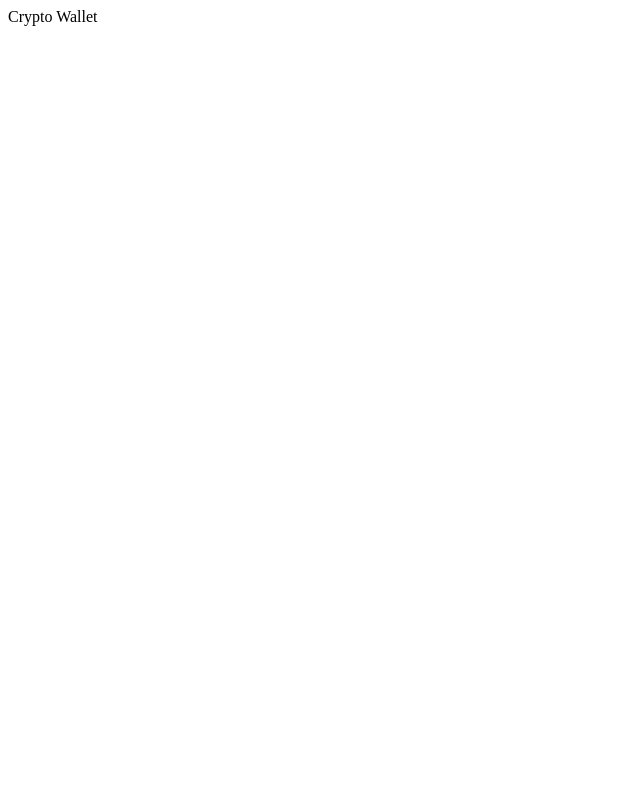
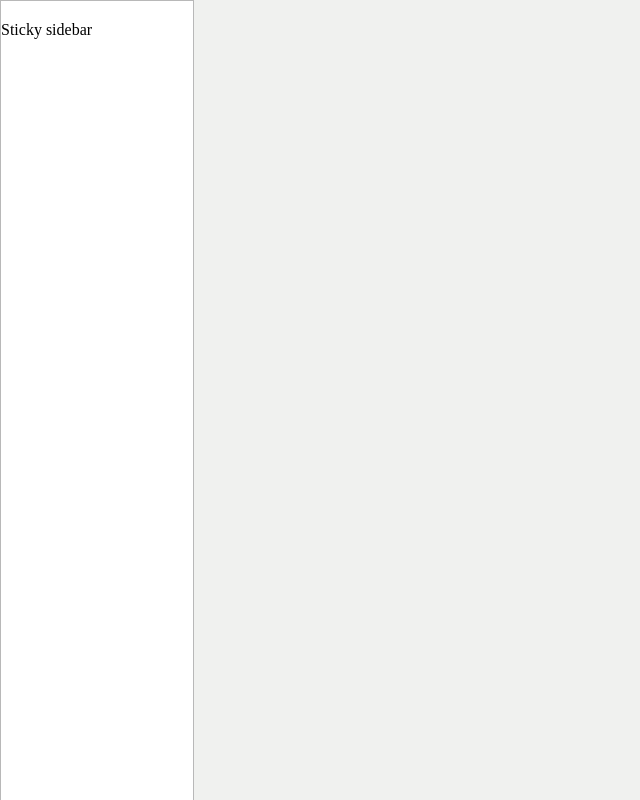
Before and after one commit to zaindewsi/guap-wallet, a React (Create React App) app in the folder client/: page / in a window 1280 px wide. Shown: the whole page, without its empty margins (0-640 px from the left). Built offline with nearby package versions, Linux system fonts and the light colour scheme.

Commit message:
create sticky sidebar

```diff
--- a/client/src/App.js
+++ b/client/src/App.js
@@ -1,7 +1,10 @@
 import "./App.css";
+import Sidebar from "./components/Sidebar";
 
 function App() {
-  return <div className="App">Crypto Wallet</div>;
+  return (
+  <Sidebar />
+  );
 }
 
 export default App;
--- a/client/src/components/Sidebar.jsx
+++ b/client/src/components/Sidebar.jsx
@@ -0,0 +1,10 @@
+import "./Sidebar.scss";
+
+export default function Sidebar(props) {
+
+  return (
+      <div class="sidebar">
+        Sticky sidebar
+      </div>
+  );
+}
--- /dev/null
+++ b/client/src/components/Sidebar.scss
@@ -0,0 +1,19 @@
+
+
+.sidebar {
+  height: 100%;
+  width: 15%;
+  position: fixed;
+  z-index: 1;
+  top: 0;
+  left: 0;
+  background-color: rgb(255, 255, 255);
+  overflow-x: hidden;
+  padding-top: 20px;
+  border: 1px solid #B8B8B8;
+}
+
+body {
+  background-color: #F0F1EF;
+  padding: 10px;
+}
```
